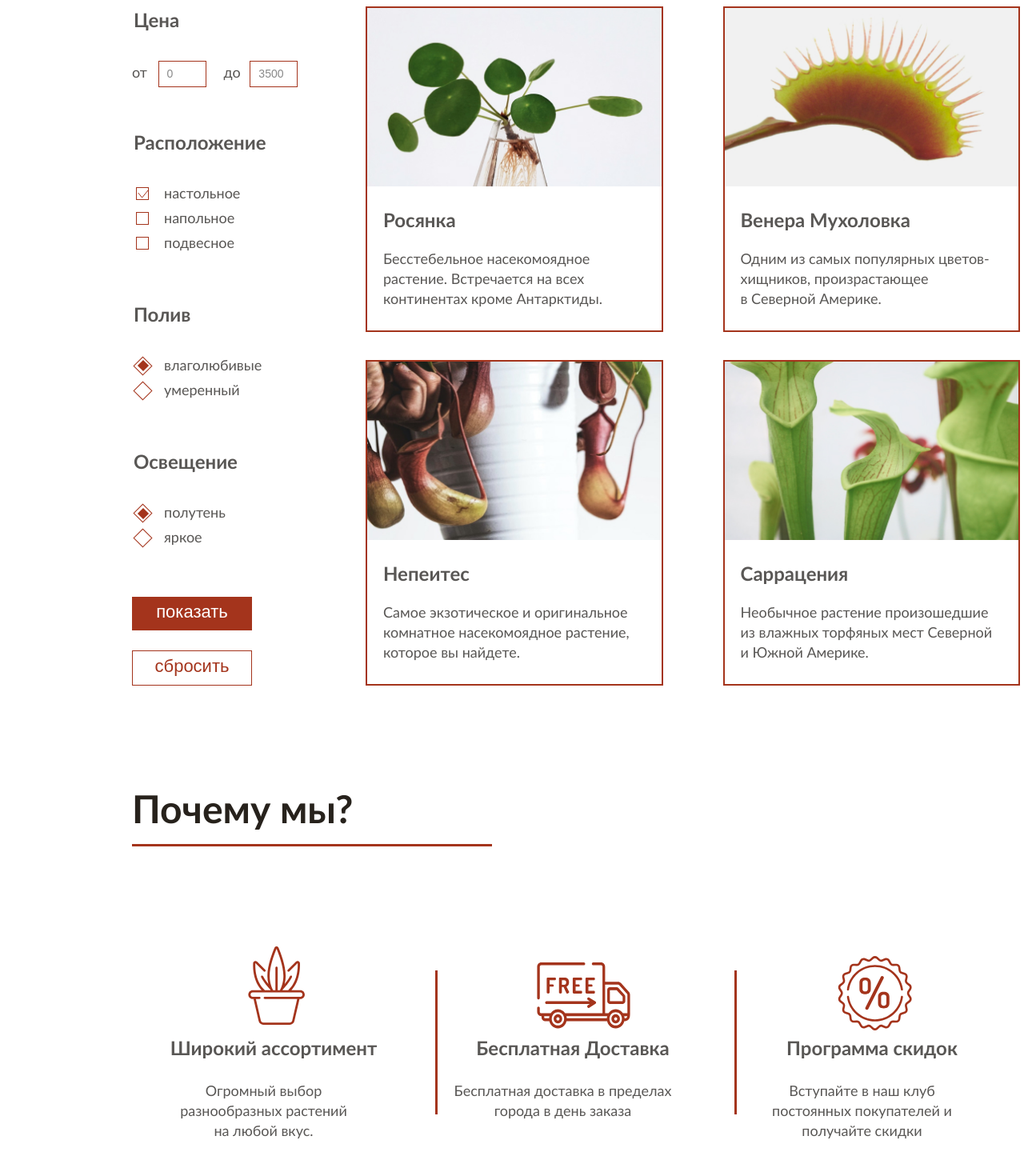
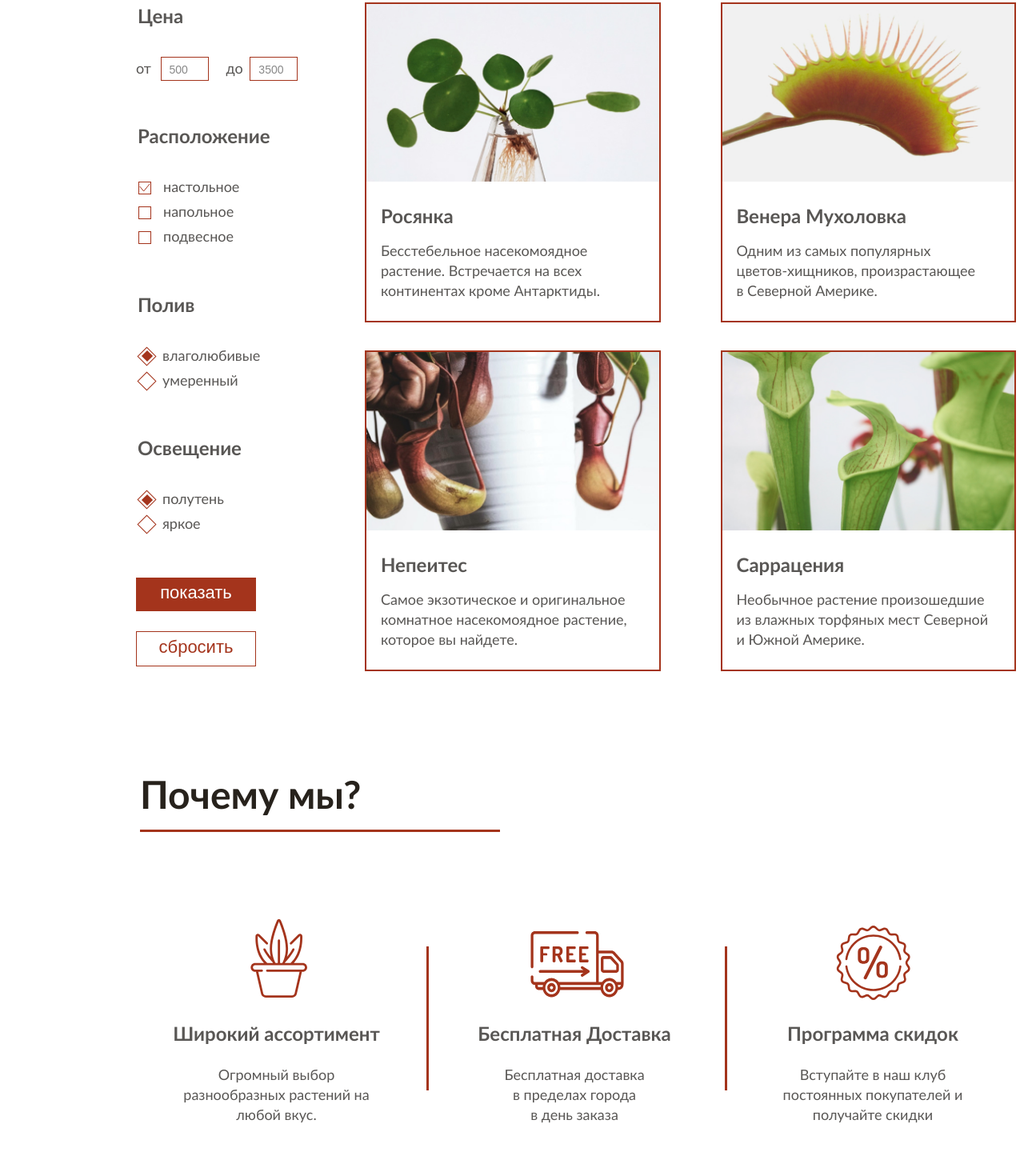
Before and after one commit to Tata-Sysueva/Sysueva_hunter, a website: page source/index.html in a window 1280 px wide. Shown: the part 901-2371 px from the top of the page at 80% size. Drawn offline with Linux system fonts and the light colour scheme.

Commit message:
Pixel Perfect

```diff
--- a/source/index.html
+++ b/source/index.html
@@ -83,7 +83,7 @@
               <div class="range__price-controls">
                 <label class="range__price range__price--min">
                   от
-                  <input  class="range__item range__item--min" type="number" name="min-price" value="0" aria-label="Поле ввода минимального значения цены">
+                  <input  class="range__item range__item--min" type="number" name="min-price" value="500" aria-label="Поле ввода минимального значения цены">
                 </label>
                 <label class="range__price range__price--max">
                   до
@@ -145,7 +145,7 @@
           <article class="cards__element card" tabindex="0">
             <h3 class="card__title">Венера Мухоловка</h3>
             <p class="card__text">
-              Одним из&nbsp;самых популярных цветов-хищников, произрастающее в&nbsp;Северной Америке.
+              Одним из самых популярных<br> цветов-хищников, произрастающее в&nbsp;Северной Америке.
             </p>
             <a class="card__link" href="#">Заказать</a>
             <img class="card__img" src="img/dionaea.jpg" width="370" height="225" alt="Венера Мухоловка">
@@ -174,13 +174,13 @@
           <li class="features__item features__item--range">
             <h3 class="features__item-title">Широкий ассортимент</h3>
             <p class="features__text">
-              Огромный выбор разнообразных растений на&nbsp;любой вкус.
+              Огромный выбор разнообразных растений на любой вкус.
             </p>
           </li>
           <li class="features__item features__item--delivery">
             <h3 class="features__item-title">Бесплатная Доставка</h3>
             <p class="features__text">
-              Бесплатная доставка в&nbsp;пределах города в&nbsp;день заказа
+              Бесплатная доставка в пределах города<br>в день заказа
             </p>
           </li>
           <li class="features__item features__item--sales">
@@ -196,7 +196,7 @@
           <div class="feedback-content__box">
             <h2 class="feedback-content__title">Оставьте свою заявку</h2>
             <p class="feedback-content__text">
-              Наши опытные консультанты свяжутся с&nbsp;вами в&nbsp;течение часа и&nbsp;помогут подобрать растения под ваши запросы.
+              Наши опытные консультанты свяжутся с вами в&nbsp;течение часа и&nbsp;помогут подобрать растения под ваши запросы.
             </p>
           </div>
           <form class="feedback-content__form feedback" action=" " method="post">
--- a/source/sass/blocks/_card.scss
+++ b/source/sass/blocks/_card.scss
@@ -42,7 +42,7 @@
 }
 
 .card__title {
-  margin: 0 20px 20px;
+  margin: 0 30px 15px 18px;
 
   font-weight: 700;
   font-size: 24px;
@@ -51,12 +51,12 @@
 }
 
 .card__text {
-  margin: 0 20px 23px;
+  margin: 0 30px 25px 18px;
   z-index: -1;
 }
 
 .card__img {
-  margin-bottom: 25px;
+  margin-bottom: 26px;
 
   order: -1;
   z-index: -1;
--- a/source/sass/blocks/_checkbox.scss
+++ b/source/sass/blocks/_checkbox.scss
@@ -5,15 +5,15 @@
 .checkbox__sign {
   position: relative;
   display: block;
-  padding-left: 40px;
+  padding-left: 34px;
   cursor: pointer;
   user-select: none;
 }
 
 .checkbox__input + .checkbox__sign::before {
   position: absolute;
-  top: 5px;
-  left: 5px;
+  top: 6px;
+  left: 3px;
 
   display: block;
   width: 16px;
@@ -28,7 +28,7 @@
   content: "";
   position: absolute;
   top: 8px;
-  left: 6.5px;
+  left: 4px;
 
   display: block;
   width: 14px;
--- a/source/sass/blocks/_container.scss
+++ b/source/sass/blocks/_container.scss
@@ -1,6 +1,6 @@
 .container {
   width: 1440px;
   margin: 0 auto;
-  padding-left: 165px;
-  padding-right: 165px;
+  padding-left: 170px;
+  padding-right: 170px;
 }
--- a/source/sass/blocks/_features.scss
+++ b/source/sass/blocks/_features.scss
@@ -3,7 +3,7 @@
 }
 
 .features__title {
-  margin: 0 0 235px 0;
+  margin: 0 0 235px 5px;
 
   font-weight: 700;
   font-size: 48px;
@@ -36,14 +36,14 @@
   flex-direction: column;
   align-items: center;
 
-  max-width: 354px;
+  max-width: 338px;
   margin-right: 20px;
-  padding: 0 27px 41px;
+  padding: 0 27px 41px 40px;
 
   &::before {
     position: absolute;
-    top: -110px;
-    left: 132px;
+    bottom: 200px;
+    left: 130px;
 
     width: 98px;
     height: 98px;
@@ -55,14 +55,21 @@
   }
 
   &--range {
+    &::after {
+      display: none;
+    }
+
     &::before {
       background-image: url("../img/range.svg");
     }
   }
 
   &--delivery {
+    margin-right: 35px;
+    padding-left: 69px;
+
     &::before {
-      top: -90px;
+      left: 135px;
       width: 117px;
       height: 83px;
 
@@ -71,8 +78,12 @@
   }
 
   &--sales {
+    margin-right: 0;
+    padding-left: 69px;
+
     &::before {
-      top: -100px;
+      bottom: 197px;
+      left: 142px;
       width: 95px;
       height: 95px;
 
@@ -82,7 +93,7 @@
 
   &::after {
     position: absolute;
-    top: -80px;
+    top: -92px;
     left: 5px;
 
     width: 3px;
@@ -92,27 +103,21 @@
 
     content: " ";
   }
-
-  &:first-child {
-    &::after {
-      display: none;
-    }
-  }
-
-  &:last-child {
-    margin-right: 0;
-  }
 }
 
 .features__item-title {
-  margin: 0 0 25px 0;
+  margin: 0 0 23px 0;
 
   font-size: 24px;
   line-height: 33px;
 }
 
 .features__text {
-  margin: 0 25px 0 0;
+  margin: 0 5px 0;
 
   text-align: center;
 }
+
+.features__item--delivery .features__text {
+  margin: 0 30px 0;
+}
--- a/source/sass/blocks/_feedback-content.scss
+++ b/source/sass/blocks/_feedback-content.scss
@@ -9,6 +9,7 @@
 .feedback-content__wrapper {
   display: flex;
   align-items: flex-start;
+  padding-left: 165px;
 }
 
 .feedback-content__box {
--- a/source/sass/blocks/_filter.scss
+++ b/source/sass/blocks/_filter.scss
@@ -1,6 +1,6 @@
 .filter {
   min-width: 232px;
-  margin-right: 60px;
+  margin-right: 54px;
 }
 
 .filter__fields {
@@ -10,15 +10,15 @@
   border: none;
 
   &--place {
-    padding-bottom: 54px;
+    padding-bottom: 50px;
   }
 
   &--water {
-    padding-bottom: 54px;
+    padding-bottom: 49px;
   }
 
   &--light {
-    padding-bottom: 56px;
+    padding-bottom: 49px;
   }
 }
 
--- a/source/sass/blocks/_header.scss
+++ b/source/sass/blocks/_header.scss
@@ -2,7 +2,7 @@
   display: flex;
   align-items: center;
   padding-top: 16px;
-  padding-bottom: 16px;
+  padding-bottom: 11px;
 }
 
 .header__logo {
--- a/source/sass/blocks/_nav.scss
+++ b/source/sass/blocks/_nav.scss
@@ -19,6 +19,7 @@
 
   &--footer {
     margin-right: 105px;
+    margin-bottom: 9px;
 
     &:nth-child(2) {
       margin-right: 99px;
--- a/source/sass/blocks/_page-footer.scss
+++ b/source/sass/blocks/_page-footer.scss
@@ -6,8 +6,9 @@
 .page-footer__wrapper {
   display: flex;
   flex-wrap: wrap;
+  align-items: center;
   padding-top: 55px;
-  padding-bottom: 43px;
+  padding-bottom: 25px;
 
   border-top: 3px solid var(--accent);
 }
--- a/source/sass/blocks/_radio-button.scss
+++ b/source/sass/blocks/_radio-button.scss
@@ -5,7 +5,7 @@
 .radio-button__sign {
   position: relative;
   display: block;
-  padding-left: 40px;
+  padding-left: 33px;
   cursor: pointer;
   user-select: none;
 
--- a/source/sass/blocks/_range.scss
+++ b/source/sass/blocks/_range.scss
@@ -16,7 +16,7 @@
 
 .range__item {
   width: 60px;
-  padding: 3px 10px;
+  padding: 3px 10px 0;
 
   font-size: 14px;
   line-height: 25px;
@@ -33,12 +33,12 @@
   }
 
   &--min {
-    margin-left: 9px;
+    margin-left: 7px;
     margin-right: 22px;
   }
 
   &--max {
-    margin-left: 7px;
+    margin-left: 4px;
   }
 
   &::-webkit-outer-spin-button,
--- a/source/sass/blocks/_slider.scss
+++ b/source/sass/blocks/_slider.scss
@@ -27,8 +27,8 @@
   grid-column: 1/2;
   grid-row: 2/-1;
   max-width: 534px;
-  margin: 0 0 119px 170px;
-  padding: 25px 34px 33px;
+  margin: 0 0 129px 170px;
+  padding: 25px 34px 26px;
 
   font-weight: 600;
   font-size: 36px;
@@ -44,7 +44,6 @@
 
 .slider__controls {
   display: flex;
-  justify-content: space-between;
   align-items: center;
   width: 352px;
   padding-top: 19px;
@@ -64,7 +63,12 @@
 
   @include state(var(--basic-strong));
 
+  &--prev {
+    margin-right: 101px;
+  }
+
   &--next {
+    margin-left: 98px;
     transform: rotate(360deg);
   }
 
@@ -88,7 +92,7 @@
 .slider__dot {
   width: 15px;
   height: 15px;
-  margin-right: 15px;
+  margin-right: 19px;
 
   background-color: var(--complain);
 
```
Also changed, not shown: source/css/style.css, 1 other file.
